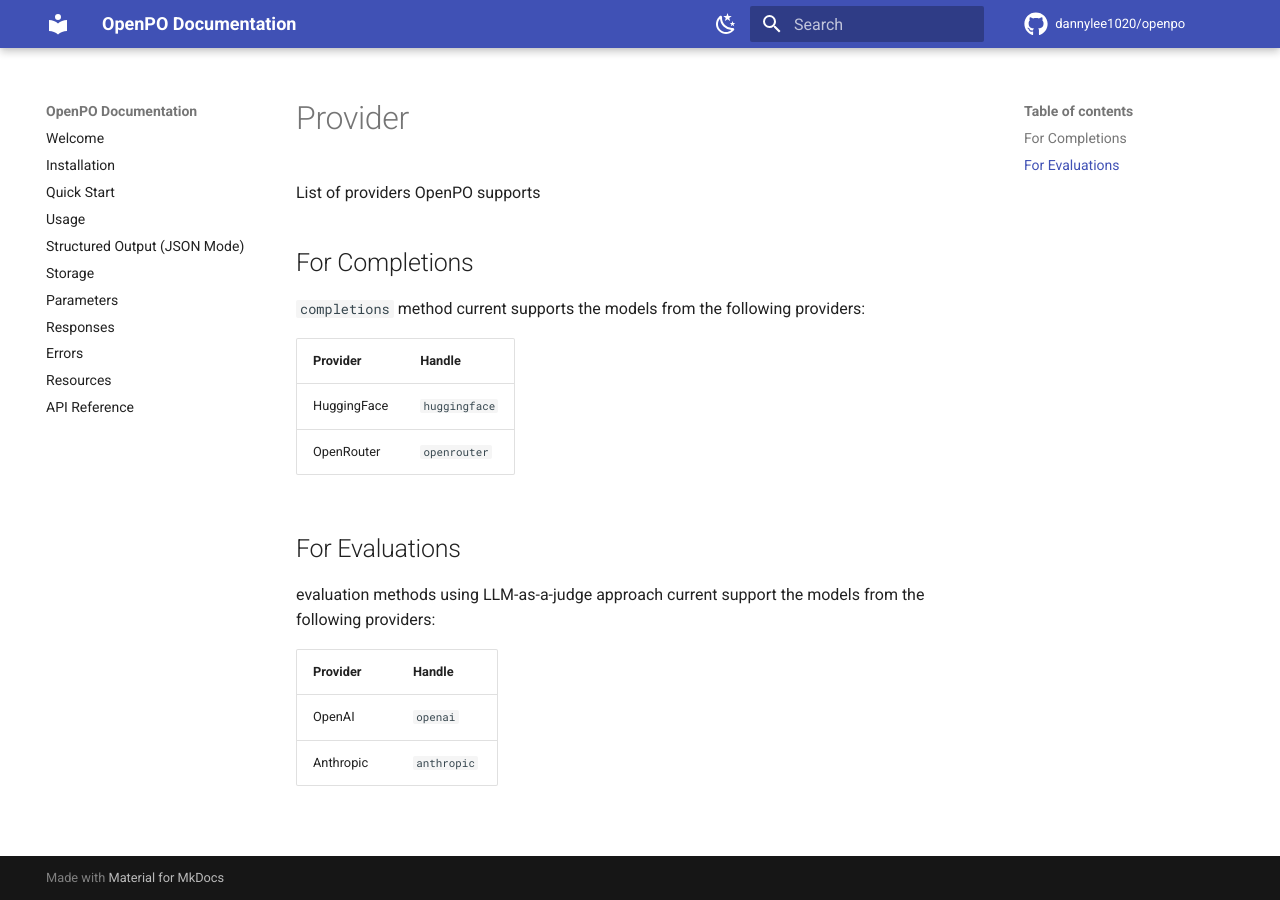
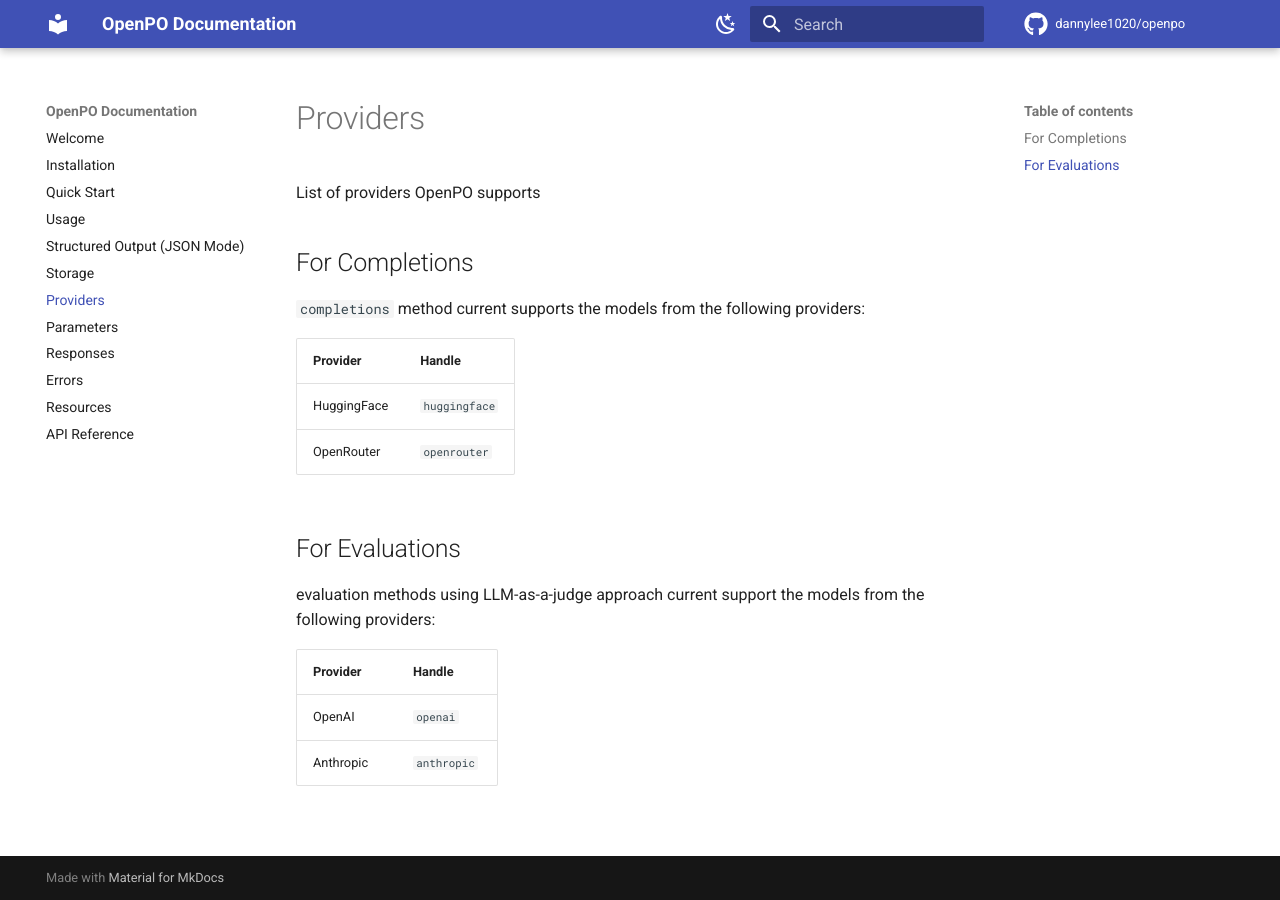
Before and after one commit to dannylee1020/openpo, an MkDocs documentation site: the page built from docs/provider.md, in a window 1280 px wide. Built offline with MkDocs 1.6.1 and Material for MkDocs 9.7.7, drawn with Linux system fonts in a browser that asks for light colours; comment, search, counter and statistics services are not loaded; part of the change alters nothing that is shown.

Commit message:
update docs

```diff
--- a/mkdocs.yml
+++ b/mkdocs.yml
@@ -69,6 +69,7 @@ nav:
   - Usage: usage.md
   - Structured Output (JSON Mode): json.md
   - Storage: storage.md
+  - Providers: provider.md
   - Parameters: parameters.md
   - Responses: response.md
   - Errors: errors.md
```
